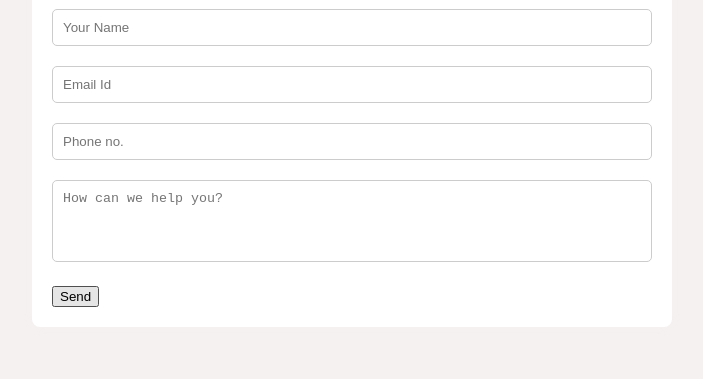
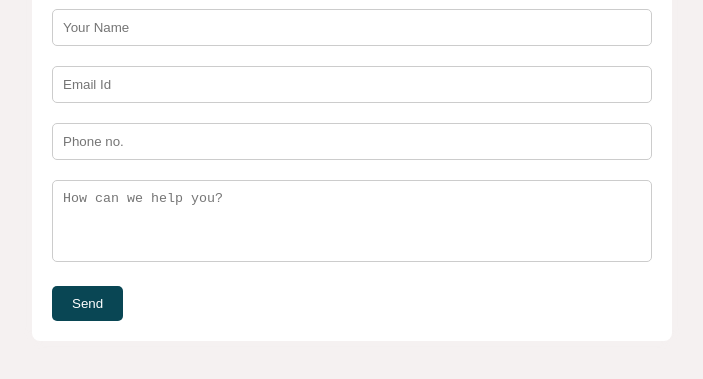
Before and after one commit to utsarga17/COMP1002-FinalProject, a plain HTML site: page contact.html in a window 1280 px wide. In both pictures the pointer is over the input "Send". Shown: the part 149-528 px from the top of the page, without its empty margins (288-991 px from the left). Drawn offline with Linux system fonts and the light colour scheme.

Commit message:
Update contact.css

```diff
--- a/contact.css
+++ b/contact.css
@@ -39,7 +39,7 @@ form textarea {
     resize: none;
 }
 
-form input[type="submit"] {
+input[type="submit"] {
     background-color: rgb(26, 109, 109);
     color: #fff;
     padding: 10px 20px;
@@ -48,6 +48,6 @@ form input[type="submit"] {
     cursor: pointer;
 }
 
-form input[type="submit"]:hover {
+ input[type="submit"]:hover {
     background-color: #094654;
 }
```
